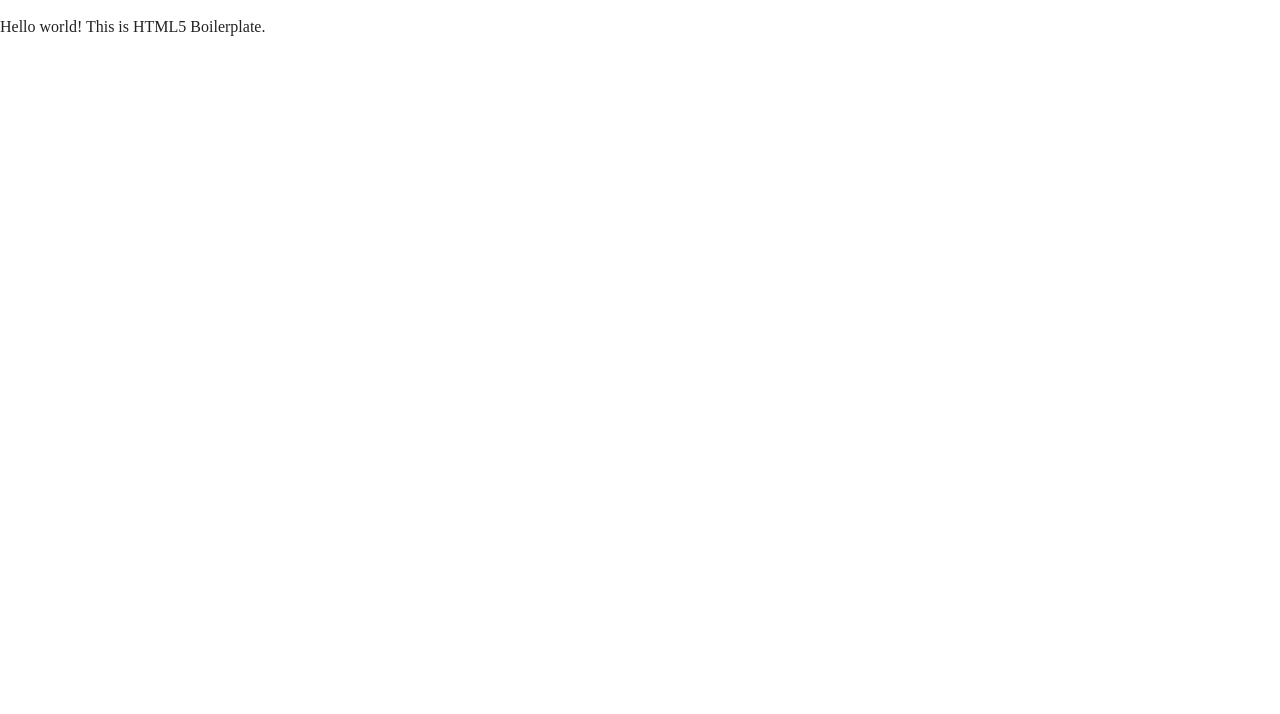
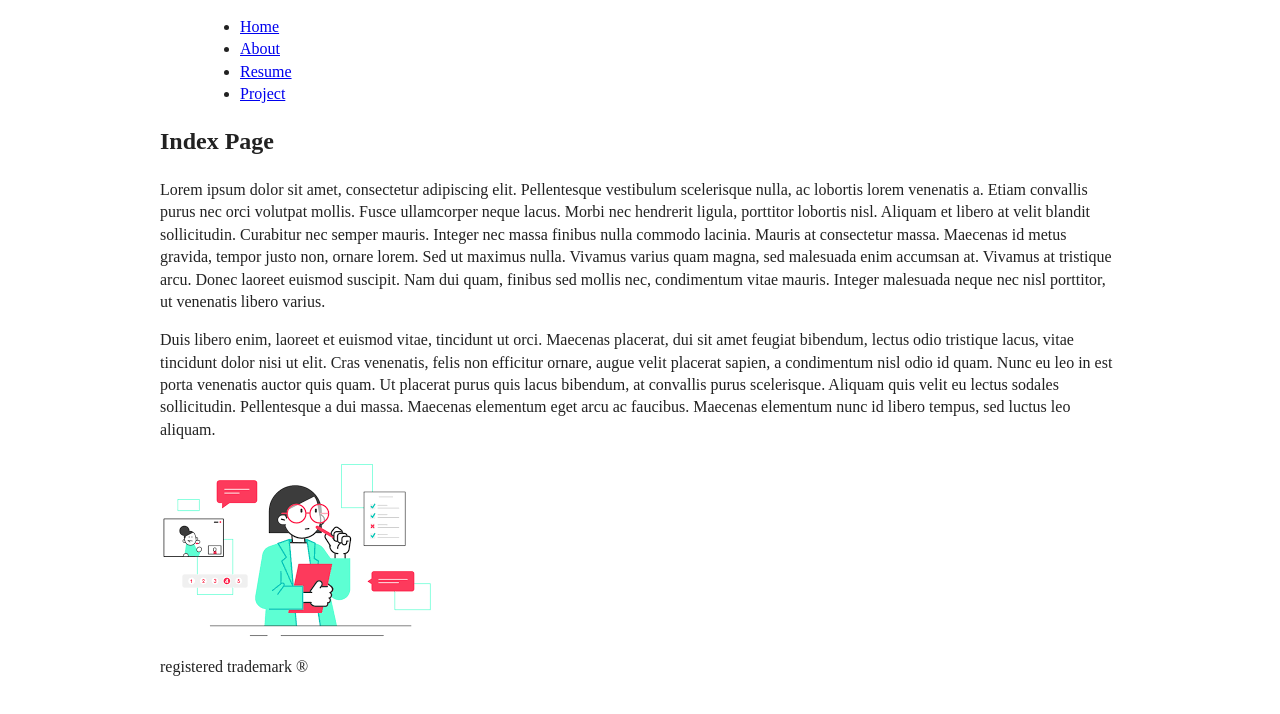
Before and after one commit to danilo-patrucco/Z_F_Layout, a plain HTML site: page index.html in a window 1280 px wide. Drawn offline with nearby package versions, Linux system fonts and the light colour scheme.

Commit message:
Task: added text to index file - modified the wrapper css

```diff
--- a/css/main.css
+++ b/css/main.css
@@ -97,6 +97,16 @@ textarea {
 /* ==========================================================================
    Author's custom styles
    ========================================================================== */
+#wrapper {
+  width: 960px;
+  margin-left: auto;
+  margin-right: auto;
+  margin-top: auto;
+  margin-bottom: auto;
+
+}
+
+
 
 /* ==========================================================================
    Helper classes
--- a/index.html
+++ b/index.html
@@ -23,12 +23,46 @@
   <![endif]-->
 
   <!-- Add your site or application content here -->
-  <p>Hello world! This is HTML5 Boilerplate.</p>
-  <script src="js/vendor/modernizr-3.7.1.min.js"></script>
-  <script src="https://code.jquery.com/jquery-3.4.1.min.js" integrity="sha256-CSXorXvZcTkaix6Yvo6HppcZGetbYMGWSFlBw8HfCJo=" crossorigin="anonymous"></script>
-  <script>window.jQuery || document.write('<script src="js/vendor/jquery-3.4.1.min.js"><\/script>')</script>
-  <script src="js/plugins.js"></script>
-  <script src="js/main.js"></script>
+  <div id="wrapper">
+    <div id="primaryLinks">
+      <menu>
+        <ul>
+          <li><a href="index.html">Home</a></li>
+          <li><a href="about.html">About</a></li>
+          <li><a href="resume.html">Resume</a></li>
+          <li><a href="project.html">Project</a></li>
+        </ul>
+      </menu>
+    </div>
+    <div id="content">
+      <h2>Index Page</h2>
+      <p>
+        Lorem ipsum dolor sit amet, consectetur adipiscing elit. Pellentesque vestibulum scelerisque nulla, ac lobortis
+        lorem venenatis a. Etiam convallis purus nec orci volutpat mollis. Fusce ullamcorper neque lacus. Morbi nec
+        hendrerit ligula, porttitor lobortis nisl. Aliquam et libero at velit blandit sollicitudin. Curabitur nec semper
+        mauris. Integer nec massa finibus nulla commodo lacinia. Mauris at consectetur massa. Maecenas id metus gravida,
+        tempor justo non, ornare lorem. Sed ut maximus nulla. Vivamus varius quam magna, sed malesuada enim accumsan at.
+        Vivamus at tristique arcu. Donec laoreet euismod suscipit. Nam dui quam, finibus sed mollis nec, condimentum vitae
+        mauris. Integer malesuada neque nec nisl porttitor, ut venenatis libero varius.
+      </p>
+      <p>
+        Duis libero enim, laoreet et euismod vitae, tincidunt ut orci. Maecenas placerat, dui sit amet feugiat bibendum,
+        lectus odio tristique lacus, vitae tincidunt dolor nisi ut elit. Cras venenatis, felis non efficitur ornare, augue
+        velit placerat sapien, a condimentum nisl odio id quam. Nunc eu leo in est porta venenatis auctor quis quam. Ut
+        placerat purus quis lacus bibendum, at convallis purus scelerisque. Aliquam quis velit eu lectus sodales
+        sollicitudin. Pellentesque a dui massa. Maecenas elementum eget arcu ac faucibus. Maecenas elementum nunc id
+        libero tempus, sed luctus leo aliquam.
+      </p>
+    </div>
+    <div id="sidebar">
+      <div id="sidebarImage">
+        <img src="img/test.png" height="183" width="275"/></div>
+    </div>
+    <div id="footer">
+      <p>registered trademark ®</p>
+    </div>
+  </div>
+
 
   <!-- Google Analytics: change UA-XXXXX-Y to be your site's ID. -->
   <script>
```
Also changed, not shown: img/test.png (added).
